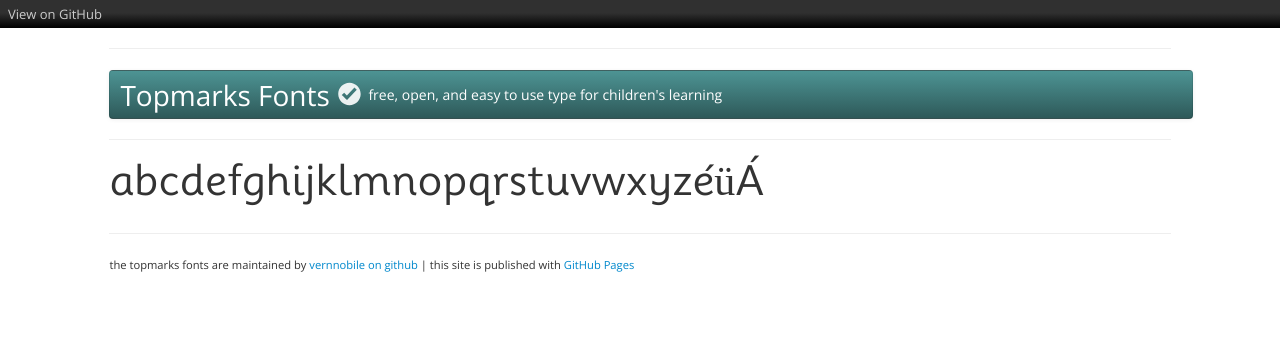
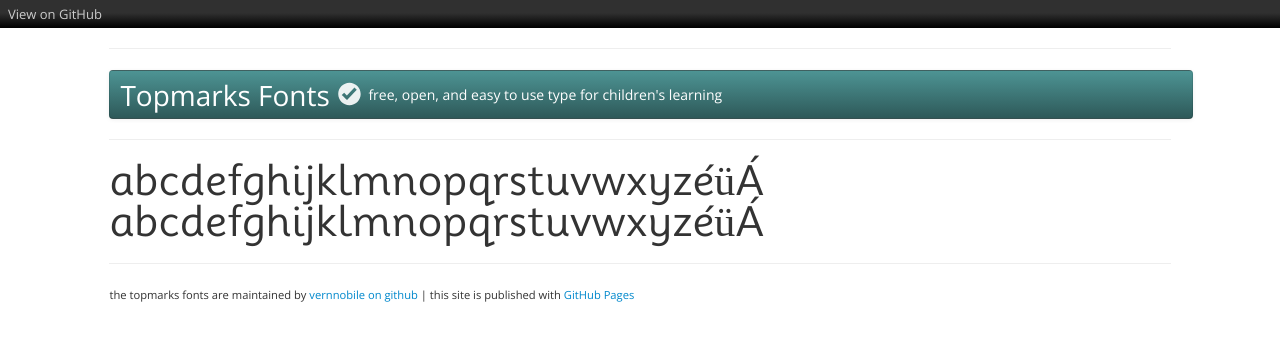
Before and after one commit to vernnobile/topmarks, a Jekyll site: the page built from testing.html, in a window 1280 px wide. Shown: the top 341 px of the page. Built offline with Jekyll 4.4.1, drawn with Linux system fonts in a browser that asks for light colours.

Commit message:
Update test.html

```diff
--- a/_includes/test.html
+++ b/_includes/test.html
@@ -4,7 +4,9 @@
 <p style="font-family:'topmarksbook'; font-size:3em; line-height:1em;">
 abcdefghijklmnopqrstuvwxyzéüÁ
 </p>
-
+<p style="font-family:'topmarksbook'; font-size:3em;">
+abcdefghijklmnopqrstuvwxyzéüÁ
+</p>
 </div>
 </div>
 <hr>
```
